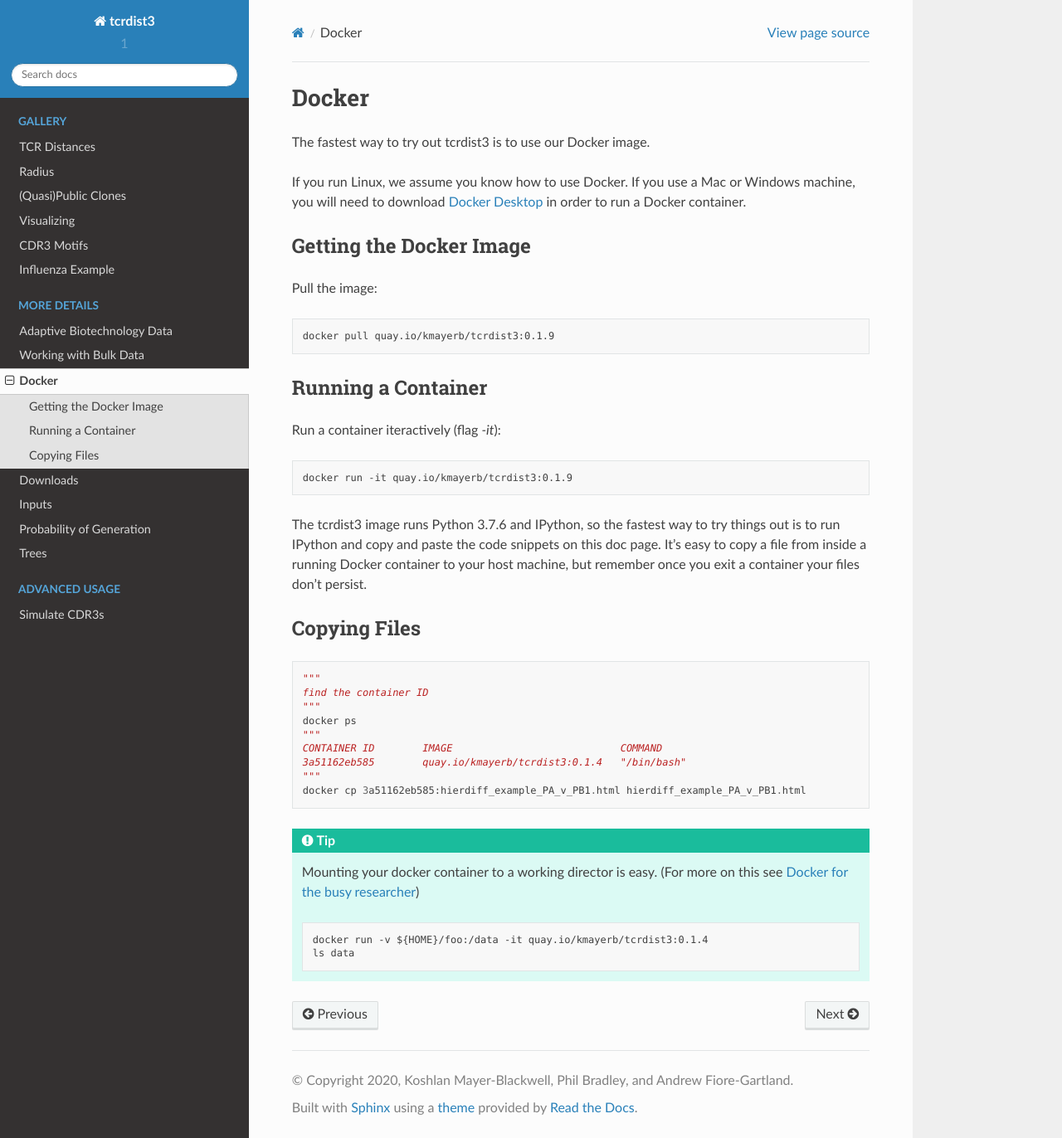
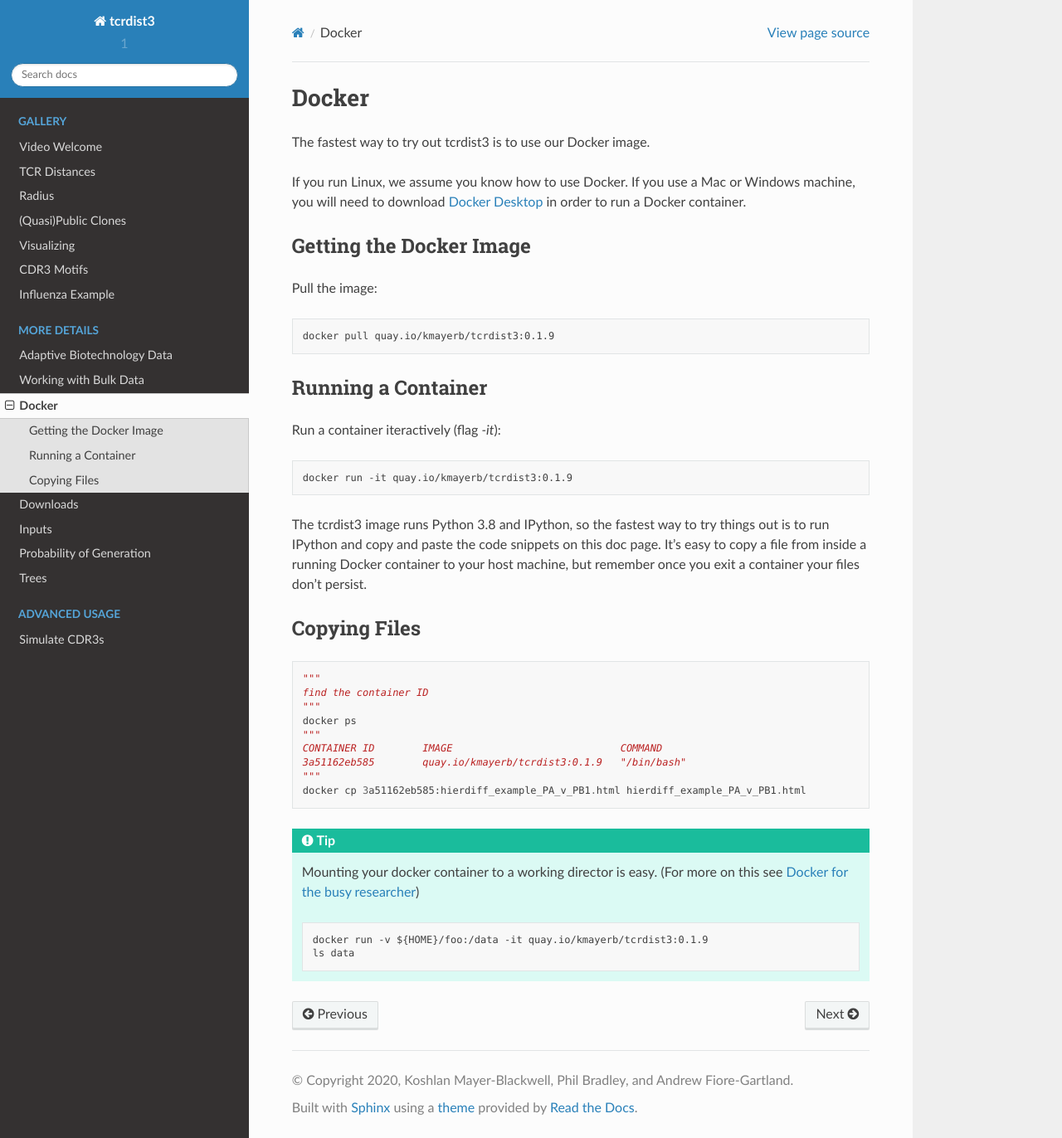
Before and after one commit to kmayerb/tcrdist3, a Sphinx documentation site: the page built from docs/docker.rst, in a window 1280 px wide and 1372 px high. Shown: the whole window at 83% size. Built offline with Sphinx 7.4.7 and the Read the Docs theme 2.0.0, drawn with Linux system fonts in a browser that asks for light colours; pages that are not in the unit, such as notebooks, are missing from menus.

Commit message:
update docs to 0.1.9 [skip ci]

```diff
--- a/docs/docker.rst
+++ b/docs/docker.rst
@@ -32,7 +32,7 @@
     docker run -it quay.io/kmayerb/tcrdist3:0.1.9
 
 
-The tcrdist3 image runs Python 3.7.6 and IPython, so the fastest way to try things out
+The tcrdist3 image runs Python 3.8 and IPython, so the fastest way to try things out
 is to run IPython and copy and paste the code snippets on this doc page. It's easy to copy
 a file from inside a running Docker container to your host machine, but remember once you
 exit a container your files don't persist.
@@ -48,7 +48,7 @@
     docker ps
     """
     CONTAINER ID        IMAGE                            COMMAND
-    3a51162eb585        quay.io/kmayerb/tcrdist3:0.1.4   "/bin/bash"
+    3a51162eb585        quay.io/kmayerb/tcrdist3:0.1.9   "/bin/bash"
     """
     docker cp 3a51162eb585:hierdiff_example_PA_v_PB1.html hierdiff_example_PA_v_PB1.html
 
@@ -59,5 +59,5 @@
 
     .. code-block::
 
-        docker run -v ${HOME}/foo:/data -it quay.io/kmayerb/tcrdist3:0.1.4
+        docker run -v ${HOME}/foo:/data -it quay.io/kmayerb/tcrdist3:0.1.9
         ls data
--- a/docs/index.rst
+++ b/docs/index.rst
@@ -292,6 +292,7 @@
    :caption: Gallery
    :maxdepth: 1
 
+   welcome
    tcrdistances
    radius
    public
```
Also changed, not shown: docs/welcome.rst (added, +26 -0 lines).
